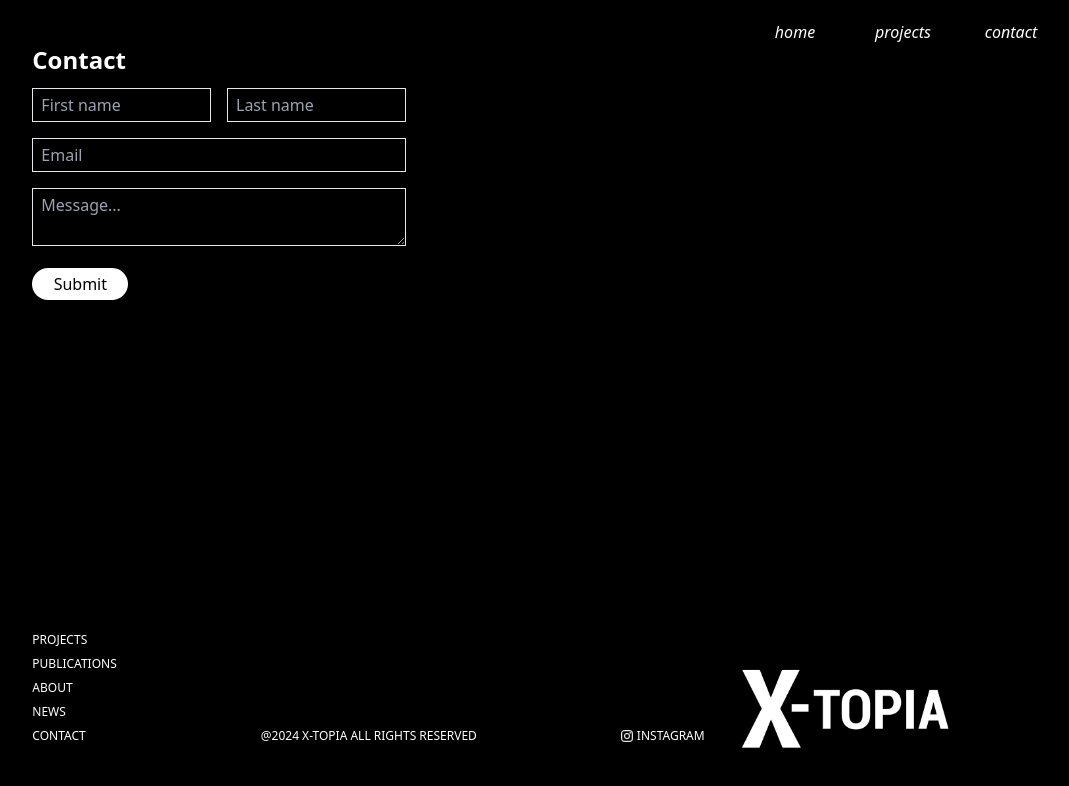
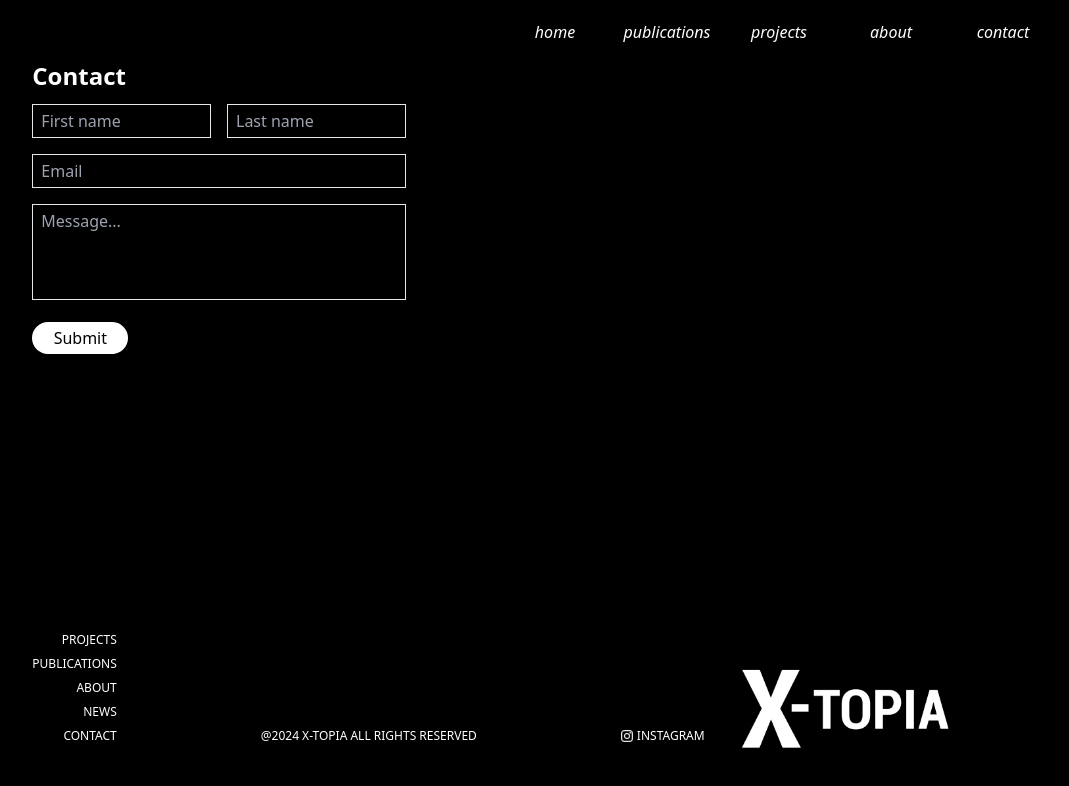
Before and after one commit to mariacairam/next-teste, a Next.js app: page /contact in a window 1280 px wide. Shown: the top 786 px of the page, without its empty margins (141-1210 px from the left). Built offline with nearby package versions, Linux system fonts and the light colour scheme.

Commit message:
novas pags

```diff
--- a/app/layout.jsx
+++ b/app/layout.jsx
@@ -10,7 +10,7 @@ export default function RootLayout({ children }){
         <html lan="en">
             <body className=" bg-black flex flex-col items-center
              py-2 px-20 min-h-screen text-white">
-                <header className="w-full mt-3">
+                <header className="w-full mt-3 grid">
                     <NavBar></NavBar>
                 </header>
                 <main className="w-5/6">
--- a/components/ContactForm.jsx
+++ b/components/ContactForm.jsx
@@ -29,7 +29,7 @@ export function ContactForm(){
                 <input type="text" name="email" placeholder="Email" className="bg-black px-2 py-1 border w-full"/>
             </div>
             <div className="w-full">
-                <textarea type="text" name="message" placeholder="Message..." className="bg-black px-2 py-1 border w-full"/>
+                <textarea type="text" name="message" placeholder="Message..." className="h-24 resize-none bg-black px-2 py-1 border w-full"/>
             </div>
             <button type="submit" disabled={state}
                 className="bg-white text-black px-2 py-1 rounded-full w-24">
--- a/components/Heading.jsx
+++ b/components/Heading.jsx
@@ -1,6 +1,6 @@
 export default function Heading({children}){
     return(
-        <h1 className="font-bold pb-3 text-2xl">
+        <h1 className="font-bold pb-3 text-2xl grid">
             {children}
         </h1>
     );
--- a/components/NavBar.jsx
+++ b/components/NavBar.jsx
@@ -2,19 +2,29 @@ import Link from "next/link";
 
 export function NavBar(){
     return(
-        <nav>
-        <ul className="flex flex-row gap-3">
-        <li className="ml-auto w-24 text-center">
+        <nav className="w-1/2 justify-self-end">
+        <ul className="grid grid-cols-5 justify-items-stretch mb-4">
+        <li className="text-center">
                 <Link href='/' className="italic hover:font-bold">
                     home
                 </Link>
             </li>
-            <li className="w-24 text-center">
+            <li className=" text-center">
+                <Link href='/publications' className="italic hover:font-bold">
+                    publications
+                </Link>
+            </li>
+            <li className="text-center">
                 <Link href='/projects' className="italic hover:font-bold">
                     projects
                 </Link>
             </li>
-            <li className="w-24 text-center">
+            <li className="text-center">
+                <Link href='/about' className="italic hover:font-bold">
+                    about
+                </Link>
+            </li>
+            <li className="text-center">
                 <Link href='/contact' className="italic hover:font-bold">
                     contact
                 </Link>
--- a/components/NavFooter.jsx
+++ b/components/NavFooter.jsx
@@ -4,18 +4,18 @@ export function NavFooter(){
     return(
         <>
         <nav>
-            <ul className="flex flex-col gap-2 text-left">
+            <ul className="flex flex-col gap-2 text-left items-end">
                 <li>
                 <Link href='/projects'>PROJECTS</Link>
                 </li>
                 <li>
-                <Link href='/'>PUBLICATIONS</Link>
+                <Link href='/publications'>PUBLICATIONS</Link>
                 </li>
                 <li>
-                <Link href='/'>ABOUT</Link>
+                <Link href='/about'>ABOUT</Link>
                 </li>
                 <li>
-                <Link href='/'>NEWS</Link>
+                <Link href='/news'>NEWS</Link>
                 </li>
                 <li>
                 <Link href='/contact'>CONTACT</Link>
```
